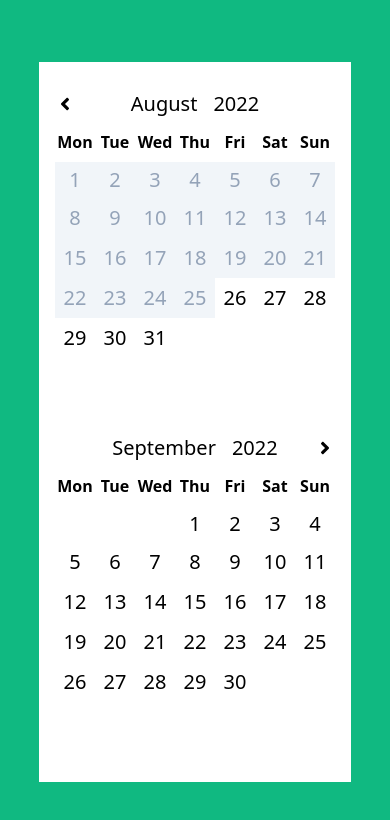
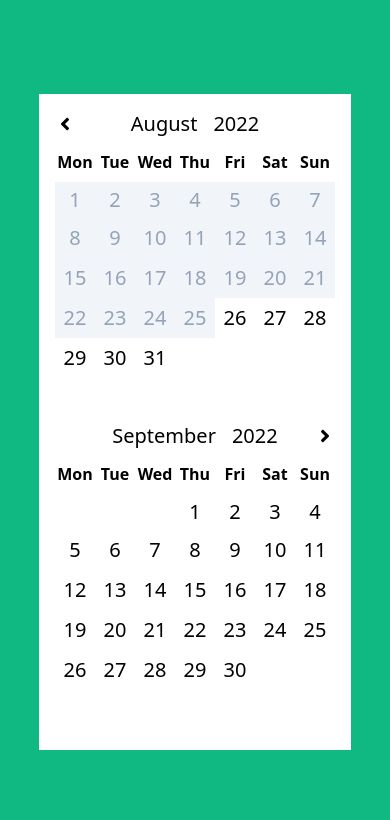
Before and after one commit to ZoranDev/BasicCalendar, a React (Create React App) app: page / in a window 390 px wide. Shown: the top 820 px of the page. Built offline with nearby package versions, Linux system fonts and the light colour scheme.

Commit message:
change responsiveness

```diff
--- a/src/App.js
+++ b/src/App.js
@@ -56,10 +56,10 @@ function App() {
   };
 
   return (
-    <div className="w-full h-screen bg-emerald-500 flex justify-center items-center">
+    <div className="w-full min-h-screen  bg-emerald-500 flex justify-center items-center overflow-hidden">
       <CalendarProvider>
         {allMonthsToDisplay.length !== 0 && (
-          <div className="sm:h-[350px] bg-white flex flex-col sm:flex-row justify-center items-baseline p-4">
+          <div className="max-h-full overflow-auto sm:h-[350px] bg-white flex flex-col sm:flex-row justify-center items-baseline p-4">
             <Calendar
               year={allMonthsToDisplay[indexCalendar.calendar1].year}
               month={allMonthsToDisplay[indexCalendar.calendar1].month}
--- a/src/components/Calendar.js
+++ b/src/components/Calendar.js
@@ -36,7 +36,7 @@ const Calendar = ({ year, month, calendar, moveCalendar }) => {
   const onClick = () => moveCalendar(calendar);
 
   return (
-    <div className="h-80 sm:h-auto  mt-3 mb-3 sm:ml-3 sm:mr-3">
+    <div className="h-[300px] mb-3 sm:ml-3 sm:mr-3">
       <div className="flex justify-center items-center text-xl mb-3 relative">
         {calendar === "calendar1" && (
           <FaAngleLeft
```
